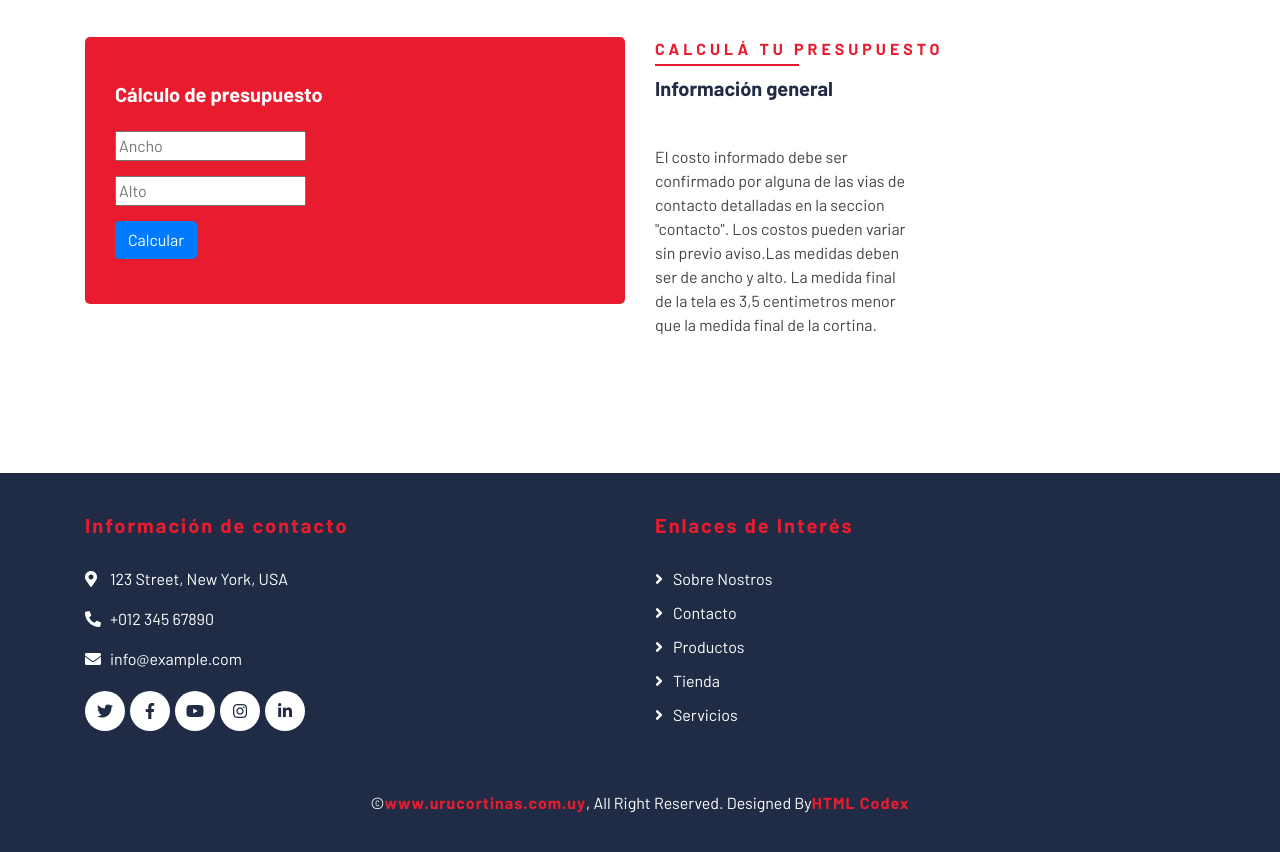
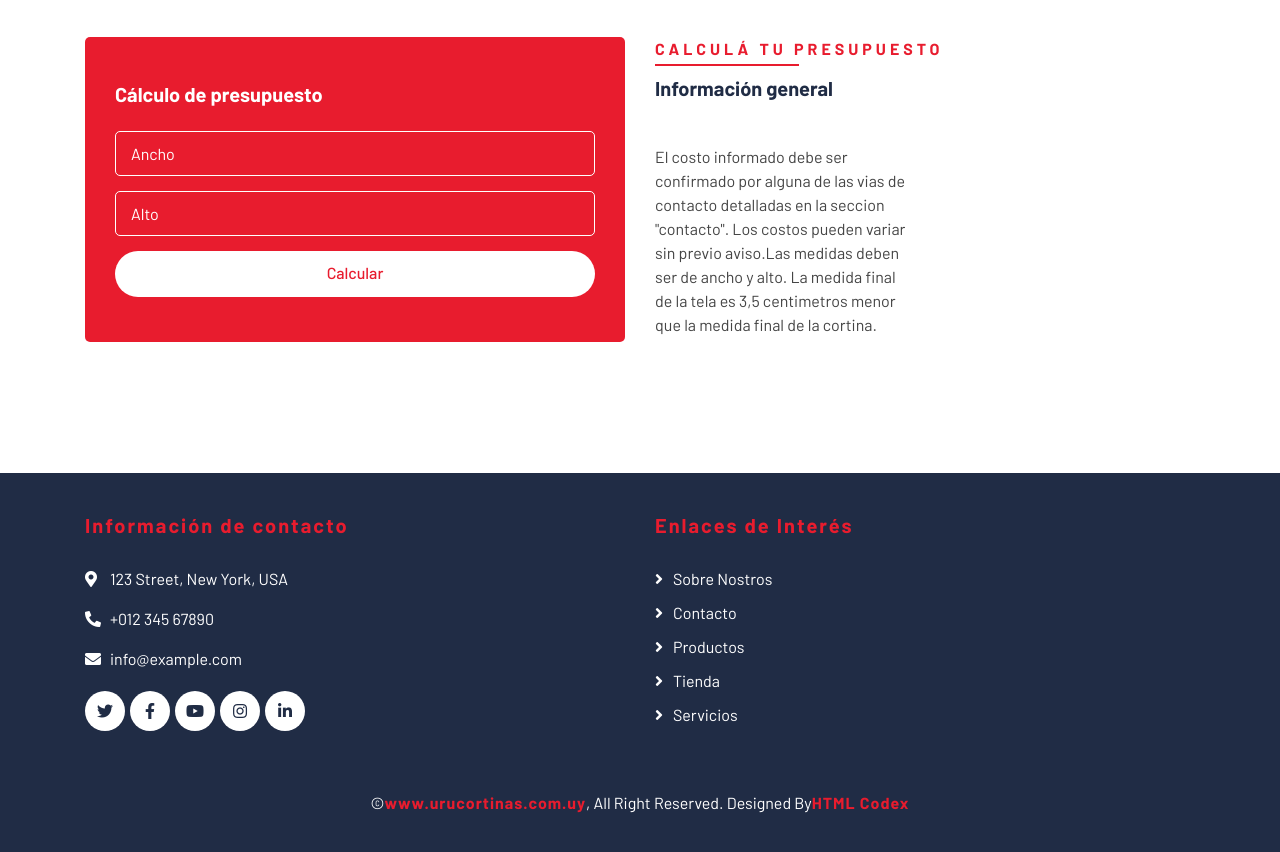
Before and after one commit to RodrigoZambrana/urucortinas_react, a React (Create React App) app: page / in a window 1280 px wide. Shown: the part 4200-5052 px from the top of the page. Built offline with nearby package versions, Linux system fonts and the light colour scheme; no server answers.

Commit message:
funciona enviar datos del form

```diff
--- a/src/components/page/Budget.js
+++ b/src/components/page/Budget.js
@@ -1,15 +1,22 @@
-import React, { useState } from "react";
-import { Form, Button } from "react-bootstrap";
 import BudgetForm from "./BudgetForm";
 
-export default function Budget() {
+export default function Budget(props) {
+  //
+  //
+
+  const sendBudget = (event, formValue) => {
+    event.preventDefault();
+    console.log("presupuesto enviado...");
+    console.log(formValue);
+  };
+
   return (
     <>
       {/* <!-- Location Start --> */}
       <div class="location">
         <div class="container">
           <div class="row">
-            <BudgetForm />
+            <BudgetForm sendBudget={sendBudget} />
             <div class="col-lg-6">
               <div class="section-header text-left">
                 <p>Calculá tu presupuesto</p>
--- a/src/components/page/BudgetForm.js
+++ b/src/components/page/BudgetForm.js
@@ -2,22 +2,48 @@ import React, { useState } from "react";
 import { Form, Button } from "react-bootstrap";
 
 export default function BudgetForm(props) {
+  const { sendBudget } = props;
+  const [formValue, setFormValue] = useState({
+    ancho: "",
+    alto: "",
+  });
+
+  const onChange = (event) => {
+    setFormValue({
+      ...formValue,
+      [event.target.name]: event.target.value,
+    });
+  };
+
   return (
     <>
       {/* <!-- Location Start --> */}
 
-      <div class="col-lg-6">
-        <div class="location-form">
+      <div className="col-lg-6">
+        <div className="location-form">
           <h3>Cálculo de presupuesto</h3>
-          <Form>
+          <Form
+            onSubmit={(event) => sendBudget(event, formValue)}
+            onChange={onChange}
+          >
             <div className="control-group">
-              <input type="number" placeholder="Ancho" />
+              <input
+                name="ancho"
+                type="number"
+                placeholder="Ancho"
+                className="form-control"
+              />
             </div>
             <div className="control-group">
-              <input type="number" placeholder="Alto" />
+              <input
+                type="number"
+                name="alto"
+                placeholder="Alto"
+                className="form-control"
+              />
             </div>
             <div>
-              <Button class="btn btn-custom" type="submit">
+              <Button className="btn btn-custom" type="submit">
                 Calcular
               </Button>
             </div>
```
